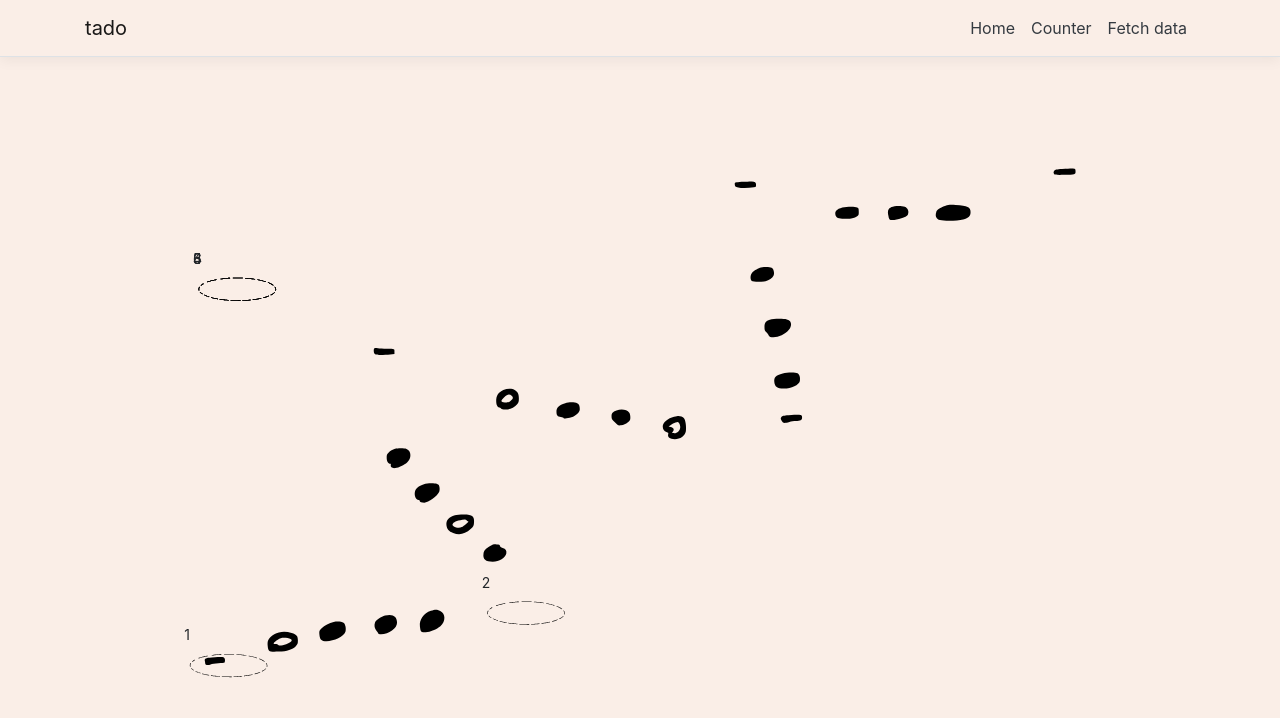
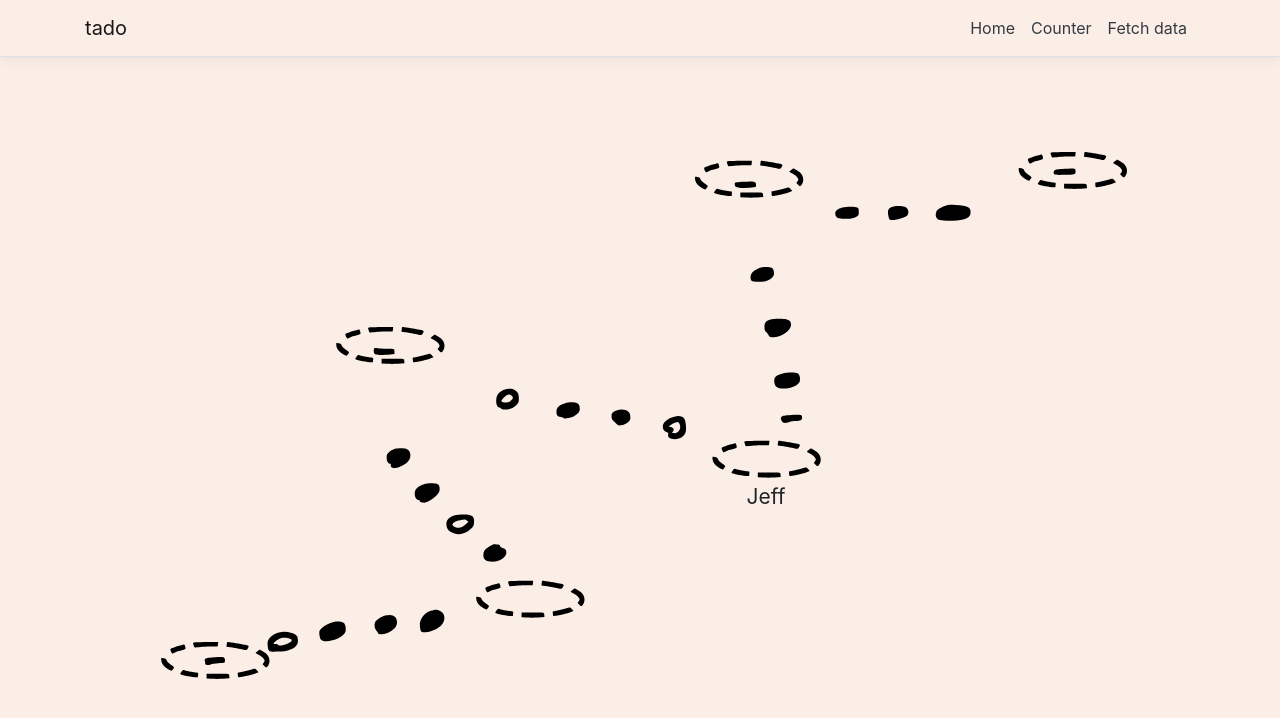
Before and after one commit to nj3zhang/watado, a React (Create React App) app in the folder ClientApp/: page / in a window 1280 px wide. Shown: the top 718 px of the page. Built offline with nearby package versions, Linux system fonts and the light colour scheme.

Commit message:
Improve on map design and add test data for players

```diff
--- a/ClientApp/src/App.js
+++ b/ClientApp/src/App.js
@@ -9,6 +9,10 @@ import SignUp from "./SignUp";
 
 import './custom.scss'
 
+// For testing:
+import TestData from "./tests/playersTestData.json"
+
+
 export default class App extends Component {
   static displayName = App.name;
 
@@ -18,7 +22,9 @@ export default class App extends Component {
         <Route exact path='/login' component={Login} />
         <Route exact path='/signup' component={SignUp} />
         <Layout>
-          <Route exact path='/' component={MapCanvas} />
+          <Route exact path='/' render={(props) => (
+            <MapCanvas {...props} playersData={TestData} />
+          )} />
           <Route path='/counter' component={Counter} />
           <Route path='/fetch-data' component={FetchData} />
         </Layout>
--- a/ClientApp/src/components/map-canvas/CirclePos.js
+++ b/ClientApp/src/components/map-canvas/CirclePos.js
@@ -2,23 +2,16 @@ import React, {useRef, useEffect} from 'react';
 import Circle from './Dotted_Circle.svg';
 import './CirclePos.scss';
 
-const CirclePos = ({left, top, num}) => {
-    // const circleRef = useRef(null);
-    // useEffect(() => {
-    //     circleRef.current.style.backgroundImage = `url(${Circle})`;
-    //     circleRef.current.style.left = stylesRef[num];
-    //     circleRef.current.style.top = stylesRef[num];
-
-
-
-    // }, []);
+const CirclePos = ({left, top, playerData, num}) => {
+    // TODO: Add check to see where other players are at here!
+    const playerCurrPos = num == playerData.tasksDone;
 
     return (
         <div className="circle-pos"
-            // ref={circleRef}
             style={{backgroundImage: `url(${Circle})`, left: `${left}px`, top: `${top}px`}}
         >
-            {num}
+            <div className="name-section">{playerCurrPos && playerData.name}</div>
+
         </div>
     );
 }
--- a/ClientApp/src/components/map-canvas/CirclePos.scss
+++ b/ClientApp/src/components/map-canvas/CirclePos.scss
@@ -1,7 +1,14 @@
 .circle-pos {
     background-repeat: no-repeat;
     background-size: contain;
-    width: 100px;
-    height: 100px;
+    width: 150px;
+    height: 113px;
     position: fixed;
+    display: flex;
+    justify-content: center;
+    align-items: flex-end;
 }
+
+.name-section {
+    font-size: 24px;
+}
--- a/ClientApp/src/components/map-canvas/MapCanvas.js
+++ b/ClientApp/src/components/map-canvas/MapCanvas.js
@@ -4,10 +4,10 @@ import Map from './tado_path.svg';
 import CirclePos from "./CirclePos";
 
 // TODO: Pass in props such as player data etc.
-const MapCanvas = () => {
+const MapCanvas = ({playersData}) => {
     // Update size of map based on browser window size.
     const mapRef = useRef(null);
-
+    const playerData = playersData[0];
     useEffect(() => {
         const handleResize = () => {
             const scale = Math.min((window.innerWidth-30) / mapRef.current.offsetWidth, (window.innerHeight-100) / mapRef.current.offsetHeight);
@@ -20,12 +20,13 @@ const MapCanvas = () => {
 
     return (
         <div ref={mapRef} className="map-canvas" style={{backgroundImage: `url(${Map})`}}>
-            <CirclePos left={190} top={630} num={1} />
-            <CirclePos left={530} top={570} num={2} />
-            <CirclePos left={200} top={200} num={3} />
-            <CirclePos left={200} top={200} num={4} />
-            <CirclePos left={200} top={200} num={5} />
-            <CirclePos left={200} top={200} num={6} />
+            {/* Hardcoded cuz y not */}
+            <CirclePos left={150} top={620} playerData={playerData} num={1} />
+            <CirclePos left={510} top={550} playerData={playerData} num={2} />
+            <CirclePos left={350} top={260} playerData={playerData} num={3} />
+            <CirclePos left={780} top={390} playerData={playerData} num={4} />
+            <CirclePos left={760} top={70} playerData={playerData}  num={5} />
+            <CirclePos left={1130} top={60} playerData={playerData} num={6} />
         </div>
     );
 }
--- /dev/null
+++ b/ClientApp/src/tests/playersTestData.json
@@ -0,0 +1,23 @@
+[
+    {
+        "id": 1,
+        "name": "Jeff",
+        "tasksDone": 4,
+        "currPlayer": true
+    },
+    {
+        "id": 2,
+        "name": "Caleb",
+        "tasksDone": 1
+    },
+    {
+        "id": 3,
+        "name": "Nicole",
+        "tasksDone": 0
+    },
+    {
+        "id": 4,
+        "name": "Anda",
+        "tasksDone": 6
+    }
+]
```
Also changed, not shown: ClientApp/src/components/map-canvas/Dotted_Circle.svg, ClientApp/src/components/map-canvas/Map.svg (deleted).
